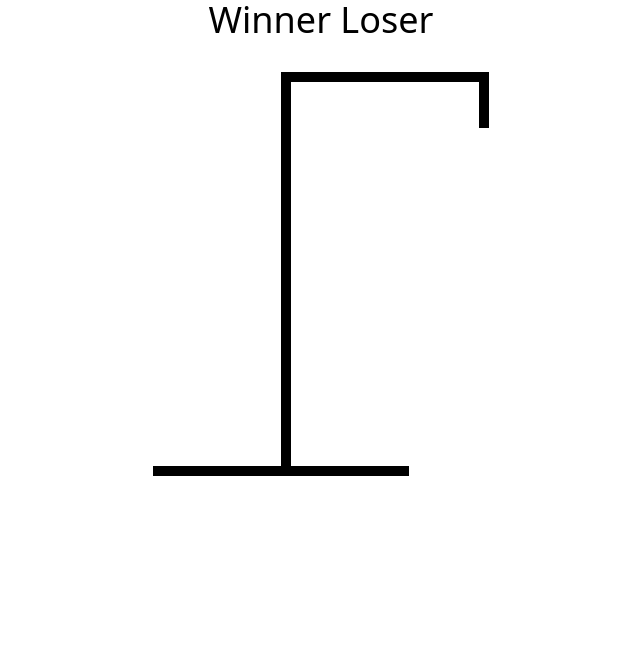
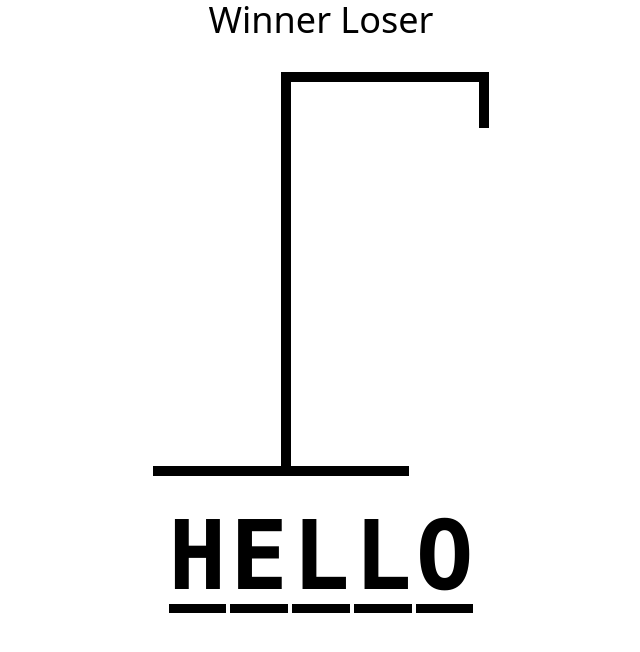
Before and after one commit to alkerman27/react-hangman, a React (Vite) app: page / in a window 1280 px wide. Shown: the top 652 px of the page, without its empty margins (319-959 px from the left). Built offline with nearby package versions, Linux system fonts and the light colour scheme.

Commit message:
add hangman word

```diff
--- a/src/App.tsx
+++ b/src/App.tsx
@@ -1,4 +1,5 @@
-import { HangmanDrawing } from "./HangmanDrawing copy 2"
+import { HangmanDrawing } from "./HangmanDrawing"
+import { HangmanWord } from "./HangmanWord"
 
 
 const App = () => {
@@ -8,6 +9,7 @@ const App = () => {
         Winner Loser
       </div>
       <HangmanDrawing />
+      <HangmanWord />
     </div>
   )
 }
--- a/src/HangmanWord.tsx
+++ b/src/HangmanWord.tsx
@@ -1,4 +1,16 @@
+const word = "hello"
 
 export function HangmanWord() {
-  return ()
+  return (
+    <div className="flex gap-1 text-8xl font-bold uppercase font-mono">
+      {word.split("").map((letter, index) =>
+        <span className="border-b-[0.1em] border-black">
+          <span>
+            {letter}
+          </span>
+        </span>
+      )}
+
+    </div>
+  )
 }
```
Also changed, not shown: src/HangmanDrawing.tsx (renamed from src/HangmanDrawing copy 2.tsx).
